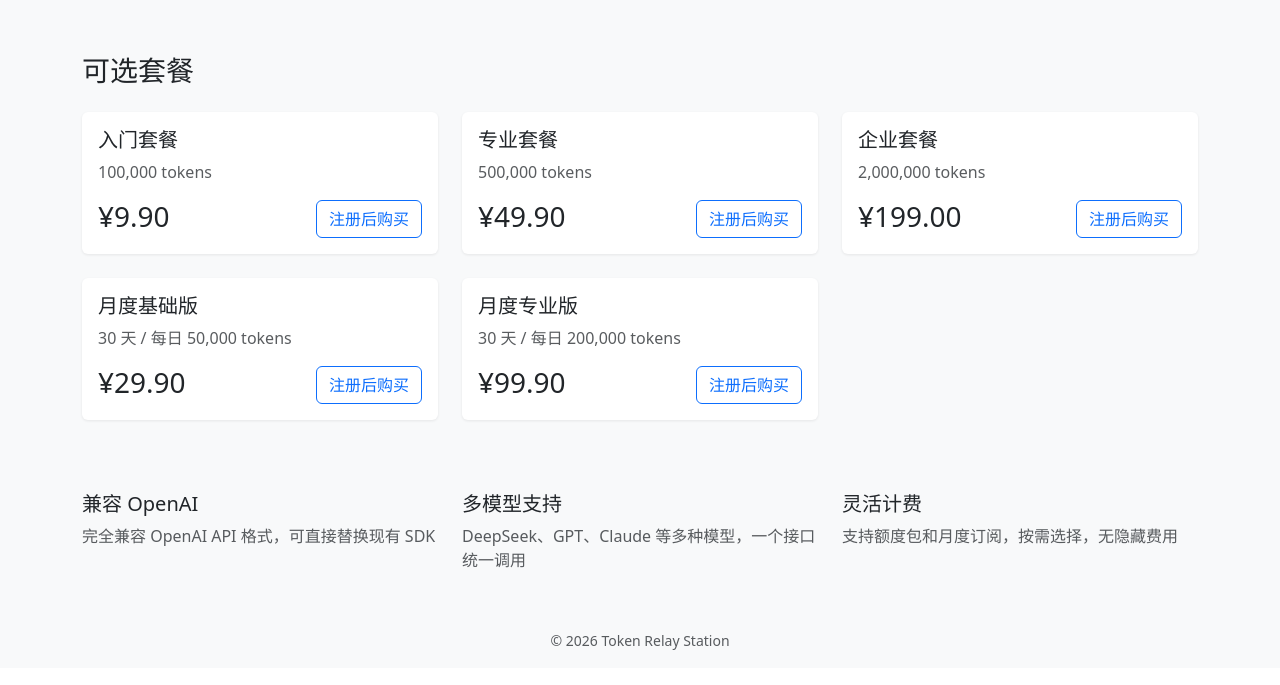
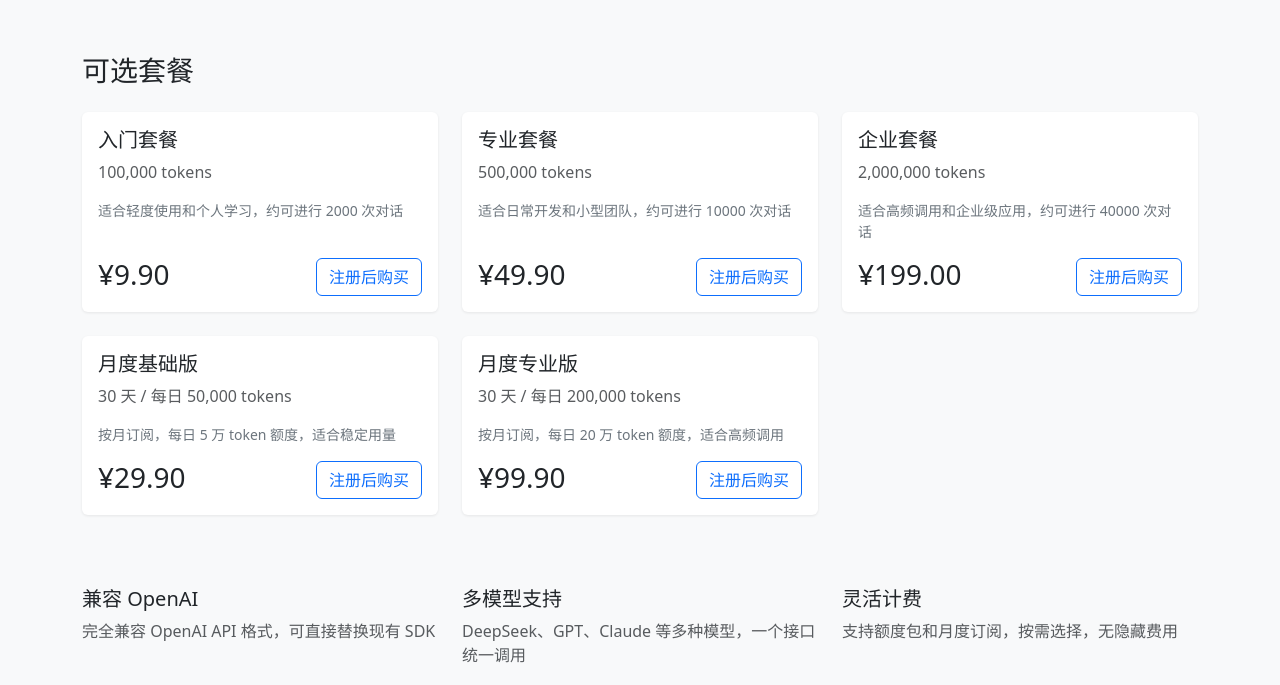
Before and after one commit to wjj-hermes/token-relay, a FastAPI app: page / in a window 1280 px wide. Shown: the part 224-909 px from the top of the page. Before the commit the page ends 874 px from the top, so only its background shows below. Run offline with FastAPI, Linux system fonts and the light colour scheme; data comes from the database, SQL or seed files in the repository; parts of the project's set-up code (start-up, migrations or seed data) failed here and were passed over.

Commit message:
Add API info, model names, and product descriptions to dashboard

```diff
--- a/i18n.py
+++ b/i18n.py
@@ -94,6 +94,7 @@ MESSAGES = {
         "enable": "启用",
         "add_product": "添加产品",
         "product_name": "产品名称",
+        "product_desc": "套餐介绍",
         "quota_pack": "额度包",
         "subscription": "订阅制",
         "price_fen": "价格(分)",
@@ -122,6 +123,10 @@ MESSAGES = {
         "go_dashboard": "进入控制台",
         "footer": "© 2026 Token Relay Station",
         "lang_switch": "EN",
+        "api_access_info": "API 接入信息",
+        "api_base_url": "API 地址",
+        "available_models": "可用模型",
+        "api_usage_hint": "使用上方 API Key，以 OpenAI 兼容格式调用，详见文档。",
     },
     "en": {
         "site_title": "Token Relay - API Key Store",
@@ -218,6 +223,7 @@ MESSAGES = {
         "enable": "Enable",
         "add_product": "Add Product",
         "product_name": "Name",
+        "product_desc": "Description",
         "quota_pack": "Quota Pack",
         "subscription": "Subscription",
         "price_fen": "Price (fen)",
@@ -246,6 +252,10 @@ MESSAGES = {
         "go_dashboard": "Go to Dashboard",
         "footer": "© 2026 Token Relay Station",
         "lang_switch": "中文",
+        "api_access_info": "API Access Info",
+        "api_base_url": "API Base URL",
+        "available_models": "Available Models",
+        "api_usage_hint": "Use your API key above with OpenAI-compatible format. See docs for details.",
     },
 }
 
--- a/main.py
+++ b/main.py
@@ -60,11 +60,11 @@ async def _seed_products():
         if result.scalars().first():
             return
         defaults = [
-            Product(name="入门套餐", type="quota", price=990, token_amount=100000),
-            Product(name="专业套餐", type="quota", price=4990, token_amount=500000),
-            Product(name="企业套餐", type="quota", price=19900, token_amount=2000000),
-            Product(name="月度基础版", type="subscription", price=2990, duration_days=30, daily_limit=50000),
-            Product(name="月度专业版", type="subscription", price=9990, duration_days=30, daily_limit=200000),
+            Product(name="入门套餐", description="适合轻度使用和个人学习，约可进行 2000 次对话", type="quota", price=990, token_amount=100000),
+            Product(name="专业套餐", description="适合日常开发和小型团队，约可进行 10000 次对话", type="quota", price=4990, token_amount=500000),
+            Product(name="企业套餐", description="适合高频调用和企业级应用，约可进行 40000 次对话", type="quota", price=19900, token_amount=2000000),
+            Product(name="月度基础版", description="按月订阅，每日 5 万 token 额度，适合稳定用量", type="subscription", price=2990, duration_days=30, daily_limit=50000),
+            Product(name="月度专业版", description="按月订阅，每日 20 万 token 额度，适合高频调用", type="subscription", price=9990, duration_days=30, daily_limit=200000),
         ]
         db.add_all(defaults)
         await db.commit()
--- a/models.py
+++ b/models.py
@@ -39,6 +39,7 @@ class Product(Base):
 
     id = Column(Integer, primary_key=True, autoincrement=True)
     name = Column(String(100), nullable=False)
+    description = Column(String(500), default="")  # 套餐介绍
     type = Column(String(20), nullable=False)  # quota / subscription
     price = Column(Integer, nullable=False)  # 价格，单位：分
     token_amount = Column(Integer, default=0)  # 额度包 token 数
--- a/routers/admin.py
+++ b/routers/admin.py
@@ -74,11 +74,12 @@ async def admin_products(request: Request):
 @router.post("/products/create")
 @require_admin
 async def create_product(request: Request, name: str = Form(...), type: str = Form(...),
-                         price: int = Form(...), token_amount: int = Form(0),
+                         price: int = Form(...), description: str = Form(""),
+                         token_amount: int = Form(0),
                          duration_days: int = Form(0), daily_limit: int = Form(0)):
     db = request.state.db
     product = Product(
-        name=name, type=type, price=price,
+        name=name, description=description, type=type, price=price,
         token_amount=token_amount, duration_days=duration_days, daily_limit=daily_limit,
     )
     db.add(product)
--- a/routers/user.py
+++ b/routers/user.py
@@ -1,4 +1,5 @@
 from datetime import datetime
+import os
 from fastapi import APIRouter, Request, Form
 from fastapi.responses import RedirectResponse
 from fastapi.templating import Jinja2Templates
@@ -7,6 +8,7 @@ from sqlalchemy import select, func
 from auth import require_login
 from models import ApiKey, Order, UsageLog, Subscription, Product
 from services.key_service import create_api_key
+from relay import relay
 from i18n import get_lang, t as _t
 
 router = APIRouter(prefix="/user")
@@ -47,9 +49,13 @@ async def dashboard(request: Request):
     products_result = await db.execute(select(Product).where(Product.is_active == True))
     products = products_result.scalars().all()
 
+    models = relay.list_models()
+    api_base_url = os.getenv("API_BASE_URL", "https://token-relay-v2-production.up.railway.app") + "/v1"
+
     return templates.TemplateResponse(request, "user/dashboard.html", _ctx(
         request, user=user, keys=keys,
         orders=orders, subs=subs, total_used=total_used, products=products,
+        models=models, api_base_url=api_base_url,
     ))
 
 
--- a/static/css/style.css
+++ b/static/css/style.css
@@ -18,3 +18,10 @@ main {
     user-select: all;
     font-size: 0.85em;
 }
+.model-tag {
+    background: #e9ecef;
+    padding: 2px 8px;
+    border-radius: 4px;
+    font-size: 0.85em;
+    margin-right: 4px;
+}
--- a/templates/index.html
+++ b/templates/index.html
@@ -18,6 +18,9 @@
                 <p class="text-muted">{{ "{:,}".format(p.token_amount) }} {{ t("tokens") }}</p>
                 {% else %}
                 <p class="text-muted">{{ p.duration_days }} {{ t("days") }}{% if p.daily_limit %} / {{ t("daily_limit") }} {{ "{:,}".format(p.daily_limit) }} {{ t("tokens") }}{% else %} / {{ t("unlimited") }}{% endif %}</p>
+                {% endif %}
+                {% if p.description %}
+                <p class="text-secondary small">{{ p.description }}</p>
                 {% endif %}
                 <div class="mt-auto">
                     <span class="h3">&yen;{{ "%.2f"|format(p.price / 100) }}</span>
```
Also changed, not shown: database.py (+7 -0 lines), templates/admin/products.html (+10 -5 lines), templates/user/dashboard.html (+28 -0 lines).
